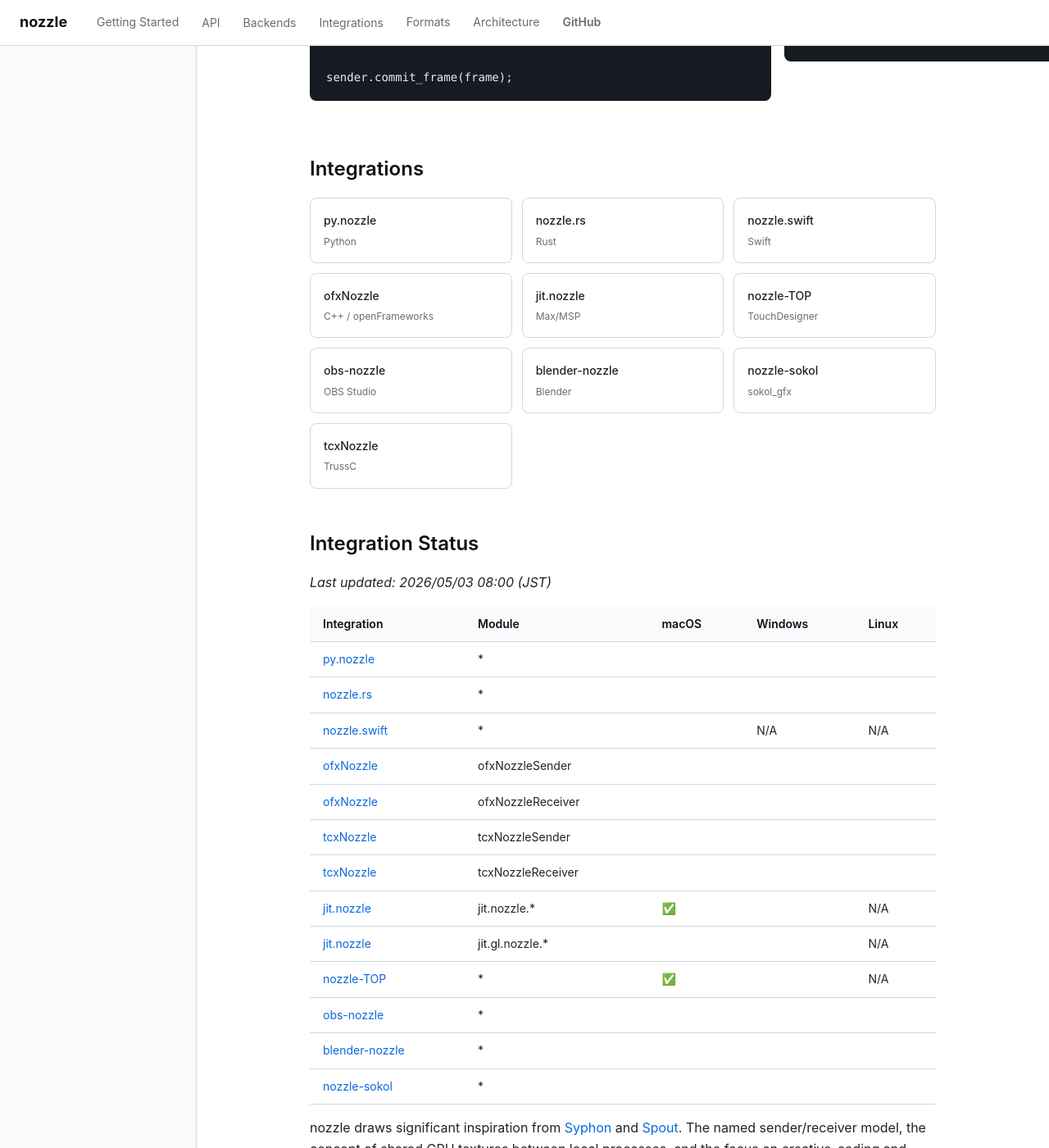
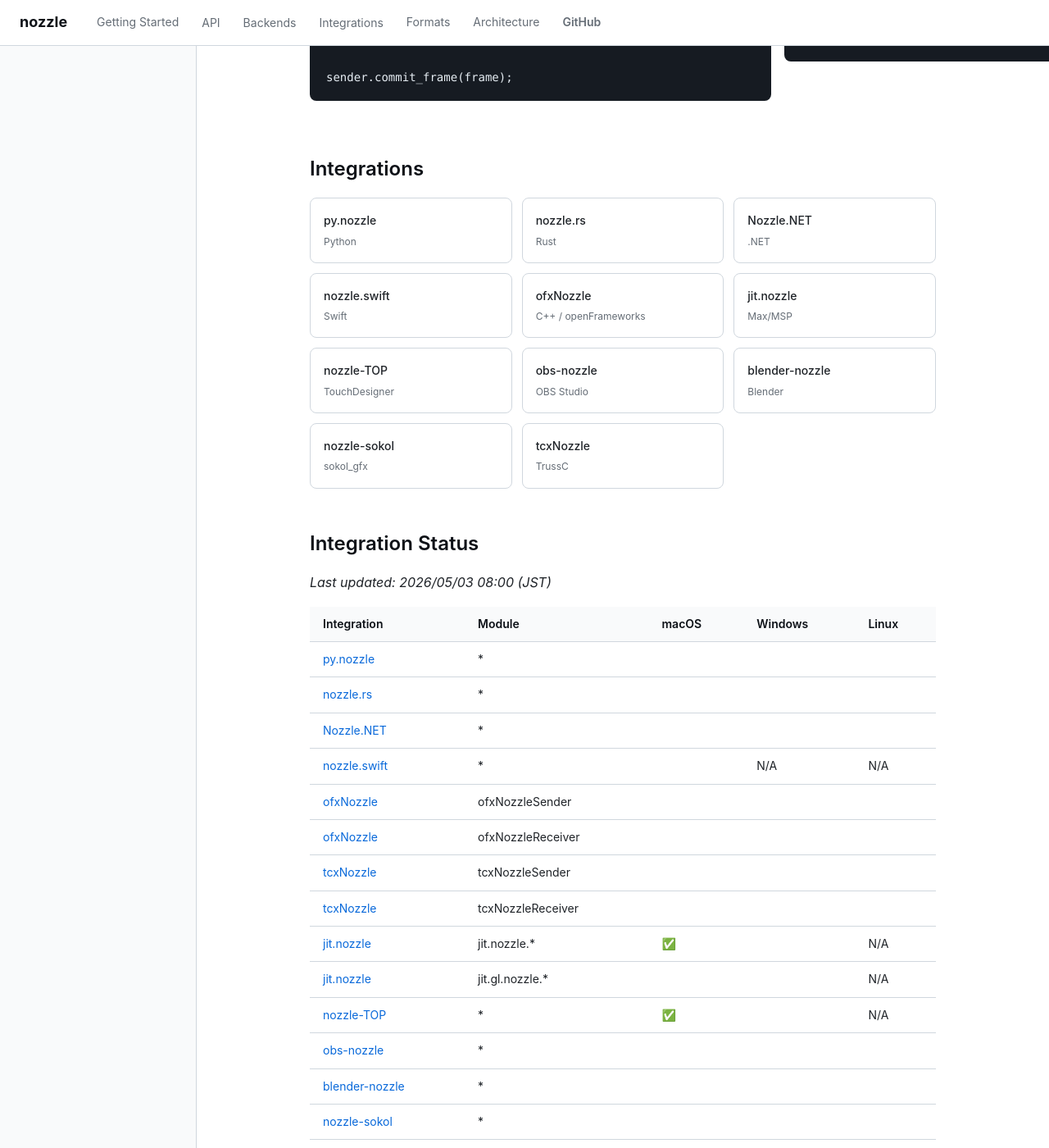
Before and after one commit to nozzle-io/.github, a Jekyll site: the page built from index.md, in a window 1280 px wide and 1400 px high, scrolled down 1533 px. Shown: the whole window at 82% size. Built offline with Jekyll 4.4.1, drawn with Linux system fonts in a browser that asks for light colours.

Commit message:
add Nozzle.NET to integration status table and site

```diff
--- a/index.md
+++ b/index.md
@@ -99,6 +99,7 @@ auto info = frame.info();
 <div class="integrations-grid">
   <a href="integrations/python.html">py.nozzle<span class="lang">Python</span></a>
   <a href="integrations/rust.html">nozzle.rs<span class="lang">Rust</span></a>
+  <a href="integrations/dotnet.html">Nozzle.NET<span class="lang">.NET</span></a>
   <a href="integrations/swift.html">nozzle.swift<span class="lang">Swift</span></a>
   <a href="integrations/openframeworks.html">ofxNozzle<span class="lang">C++ / openFrameworks</span></a>
   <a href="integrations/max-msp.html">jit.nozzle<span class="lang">Max/MSP</span></a>
@@ -120,6 +121,7 @@ auto info = frame.info();
   <tbody>
     <tr><td><a href="https://github.com/nozzle-io/py.nozzle">py.nozzle</a></td><td>*</td><td></td><td></td><td></td></tr>
     <tr><td><a href="https://github.com/nozzle-io/nozzle.rs">nozzle.rs</a></td><td>*</td><td></td><td></td><td></td></tr>
+    <tr><td><a href="https://github.com/nozzle-io/Nozzle.NET">Nozzle.NET</a></td><td>*</td><td></td><td></td><td></td></tr>
     <tr><td><a href="https://github.com/nozzle-io/nozzle.swift">nozzle.swift</a></td><td>*</td><td></td><td>N/A</td><td>N/A</td></tr>
     <tr><td><a href="https://github.com/nozzle-io/ofxNozzle">ofxNozzle</a></td><td>ofxNozzleSender</td><td></td><td></td><td></td></tr>
     <tr><td><a href="https://github.com/nozzle-io/ofxNozzle">ofxNozzle</a></td><td>ofxNozzleReceiver</td><td></td><td></td><td></td></tr>
```
Also changed, not shown: profile/README.md (+1 -0 lines).
